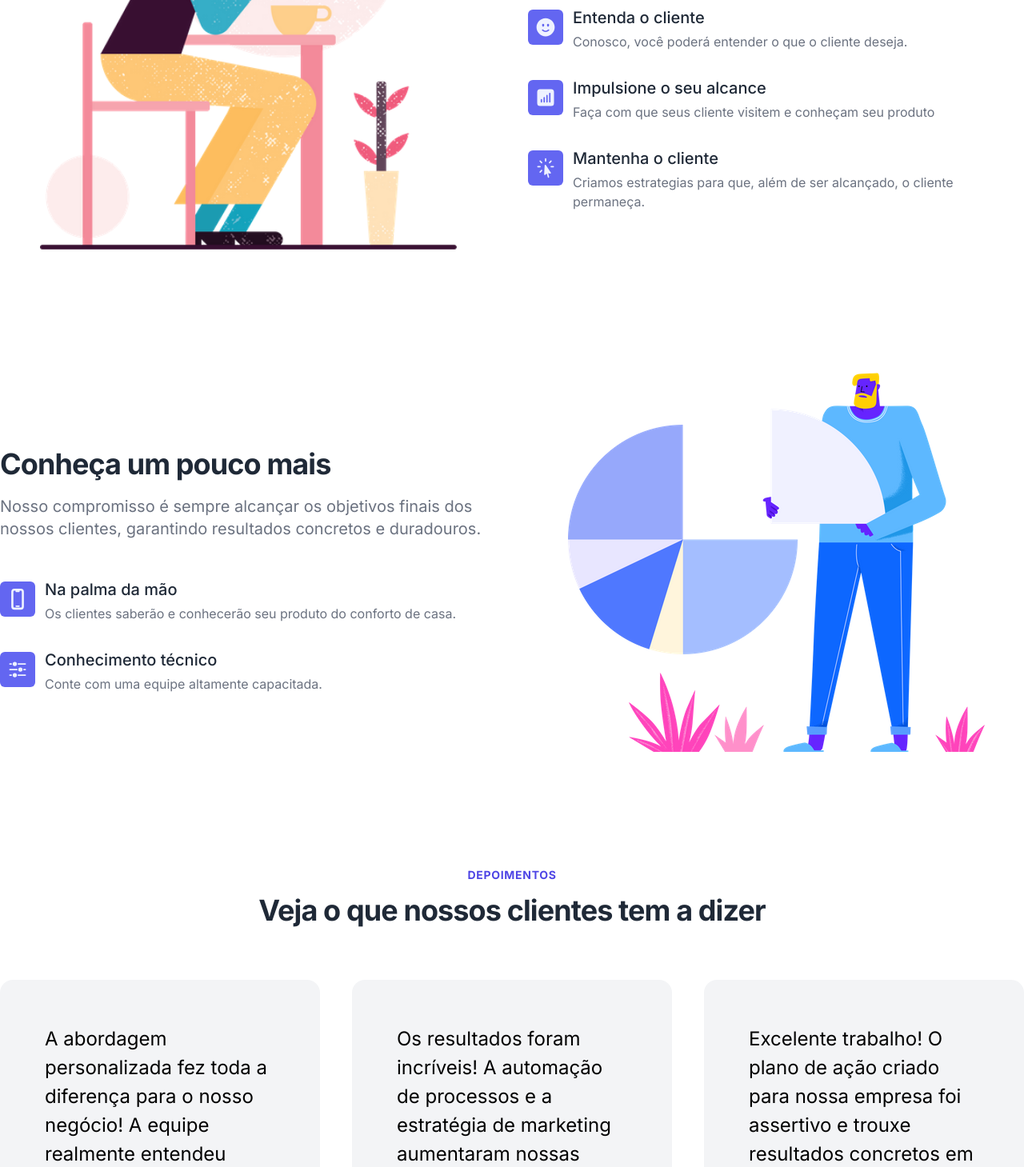
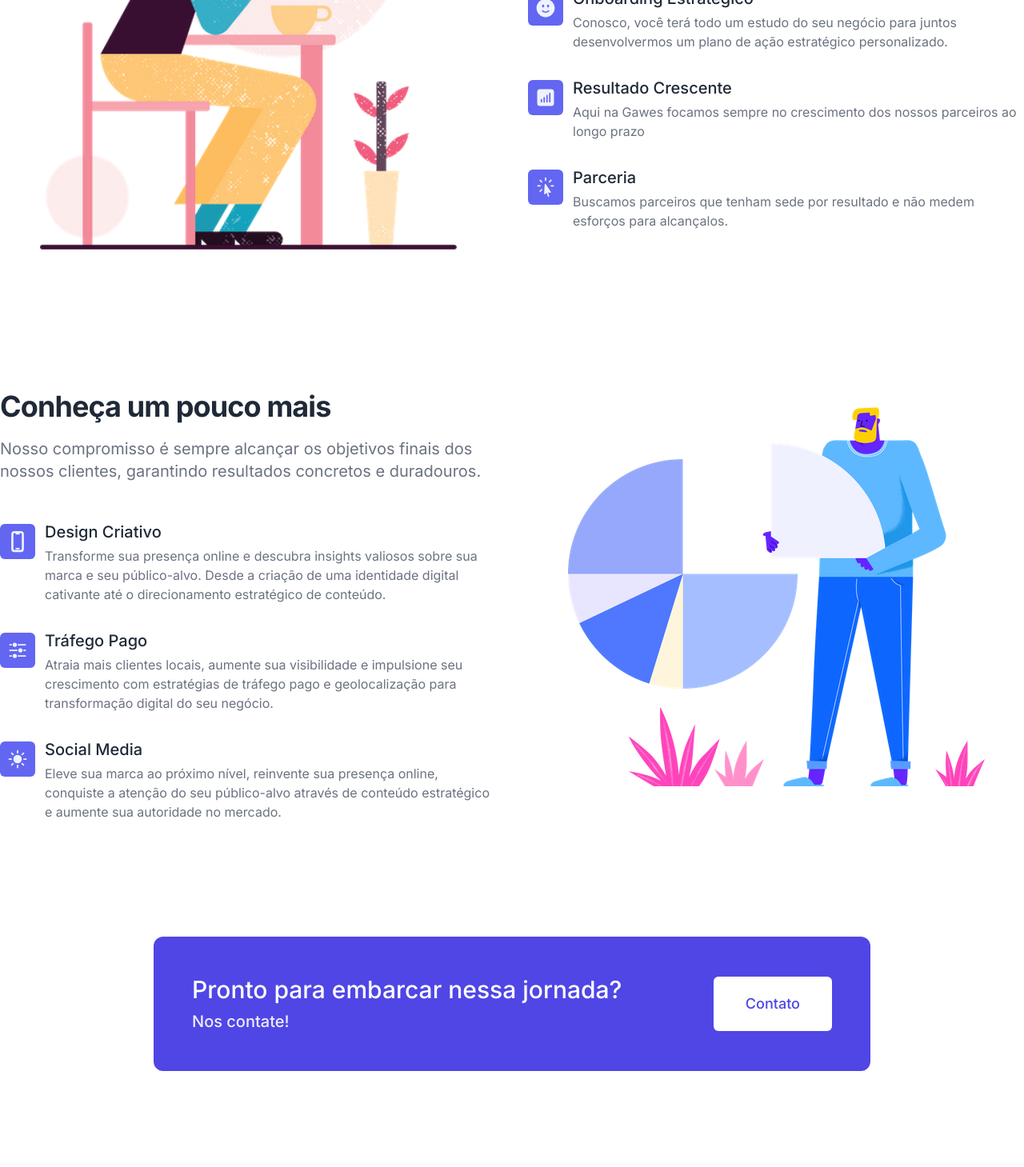
Before and after one commit to DaniloBFS/GAWS, a Next.js app: page / in a window 1280 px wide. Shown: the part 1660-3119 px from the top of the page at 80% size. Built offline with nearby package versions, Linux system fonts and the light colour scheme.

Commit message:
Ajusta de informações

```diff
--- a/src/app/page.tsx
+++ b/src/app/page.tsx
@@ -14,7 +14,7 @@ export default function Home() {
       <Hero />
       <SectionTitle
         preTitle="VANTAGENS GAWS"
-        title="Porque você deveria nos contatar"
+        title="Porque você deve nos contatar"
       >
         Somos especialistas em Tráfego Pago, Design,
         Automação de Processos e Social Mídia, oferecendo
@@ -36,14 +36,14 @@ export default function Home() {
 
       <Video videoId="fZ0D0cnR88E" />
       */}
-      <SectionTitle
+      {/* <SectionTitle
         preTitle="Depoimentos"
         title="Veja o que nossos clientes tem a dizer"
       >
 
       </SectionTitle>
 
-      <Testimonials />
+      <Testimonials /> */}
 {/*
       <SectionTitle preTitle="FAQ" title="Frequently Asked Questions">
         Answer your customers possible questions here, it will increase the
--- a/src/components/data.js
+++ b/src/components/data.js
@@ -16,18 +16,18 @@ const benefitOne = {
   image: benefitOneImg,
   bullets: [
     {
-      title: "Entenda o cliente",
-      desc: "Conosco, você poderá entender o que o cliente deseja.",
+      title: "Onboarding Estratégico",
+      desc: "Conosco, você terá todo um estudo do seu negócio para juntos desenvolvermos um plano de ação estratégico personalizado.",
       icon: <FaceSmileIcon />,
     },
     {
-      title: "Impulsione o seu alcance",
-      desc: "Faça com que seus cliente visitem e conheçam seu produto",
+      title: "Resultado Crescente",
+      desc: "Aqui na Gawes focamos sempre no crescimento dos nossos parceiros ao longo prazo",
       icon: <ChartBarSquareIcon />,
     },
     {
-      title: "Mantenha o cliente",
-      desc: "Criamos estrategias para que, além de ser alcançado, o cliente permaneça.",
+      title: "Parceria",
+      desc: "Buscamos parceiros que tenham sede por resultado e não medem esforços para alcançalos.",
       icon: <CursorArrowRaysIcon />,
     },
   ],
@@ -39,20 +39,20 @@ const benefitTwo = {
   image: benefitTwoImg,
   bullets: [
     {
-      title: "Na palma da mão",
-      desc: "Os clientes saberão e conhecerão seu produto do conforto de casa.",
+      title: "Design Criativo",
+      desc: "Transforme sua presença online e descubra insights valiosos sobre sua marca e seu público-alvo. Desde a criação de uma identidade digital cativante até o direcionamento estratégico de conteúdo.",
       icon: <DevicePhoneMobileIcon />,
     },
     {
-      title: "Conhecimento técnico",
-      desc: "Conte com uma equipe altamente capacitada.",
+      title: "Tráfego Pago",
+      desc: "Atraia mais clientes locais, aumente sua visibilidade e impulsione seu crescimento com estratégias de tráfego pago e geolocalização para transformação digital do seu negócio.",
       icon: <AdjustmentsHorizontalIcon />,
     },
-    // {
-    //   title: "",
-    //   desc: "Nextly comes with a zero-config light & dark mode. ",
-    //   icon: <SunIcon />,
-    // },
+    {
+      title: "Social Media",
+      desc: "Eleve sua marca ao próximo nível, reinvente sua presença online, conquiste a atenção do seu público-alvo através de conteúdo estratégico e aumente sua autoridade no mercado.",
+      icon: <SunIcon />,
+    },
   ],
 };
 
```
